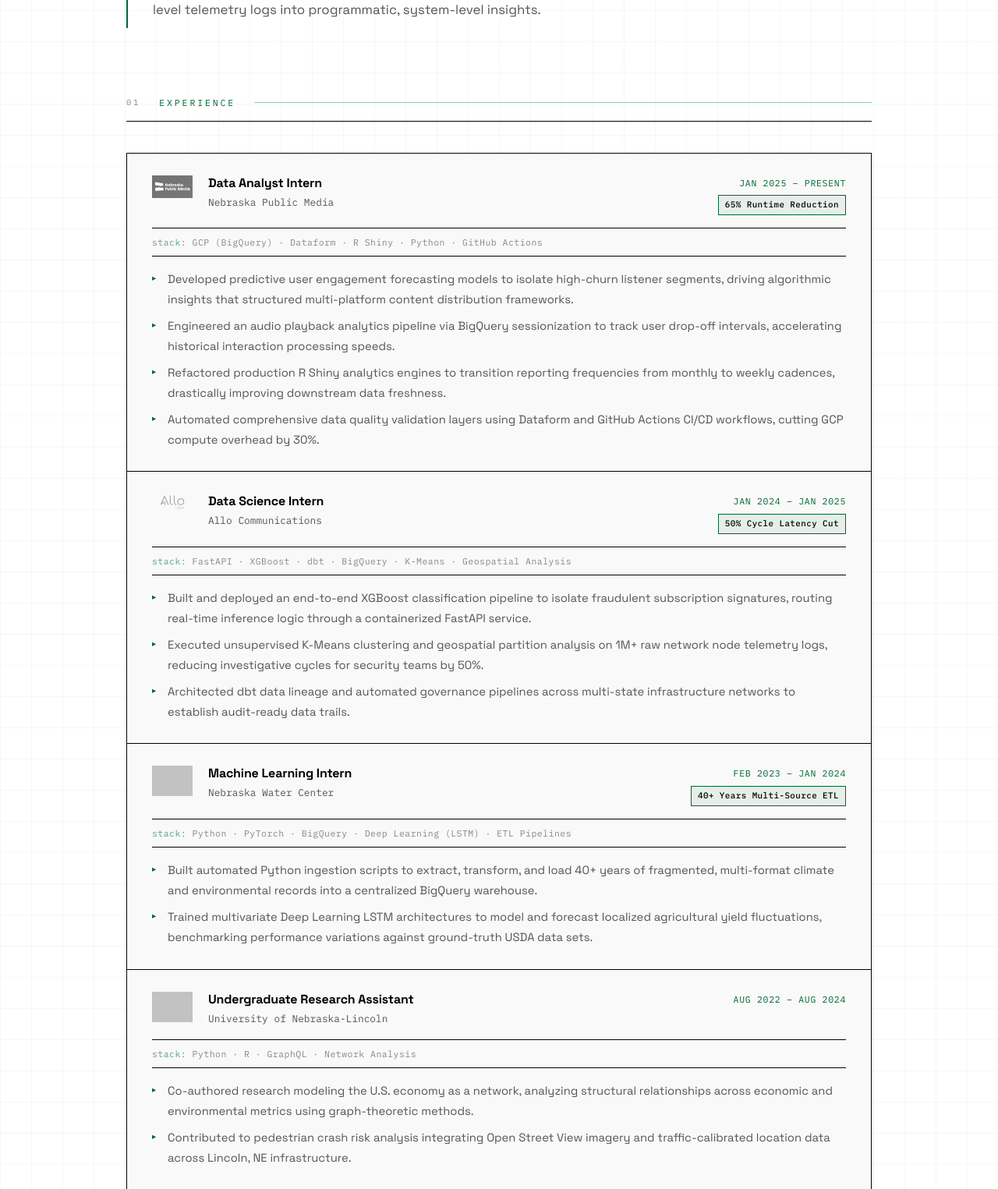
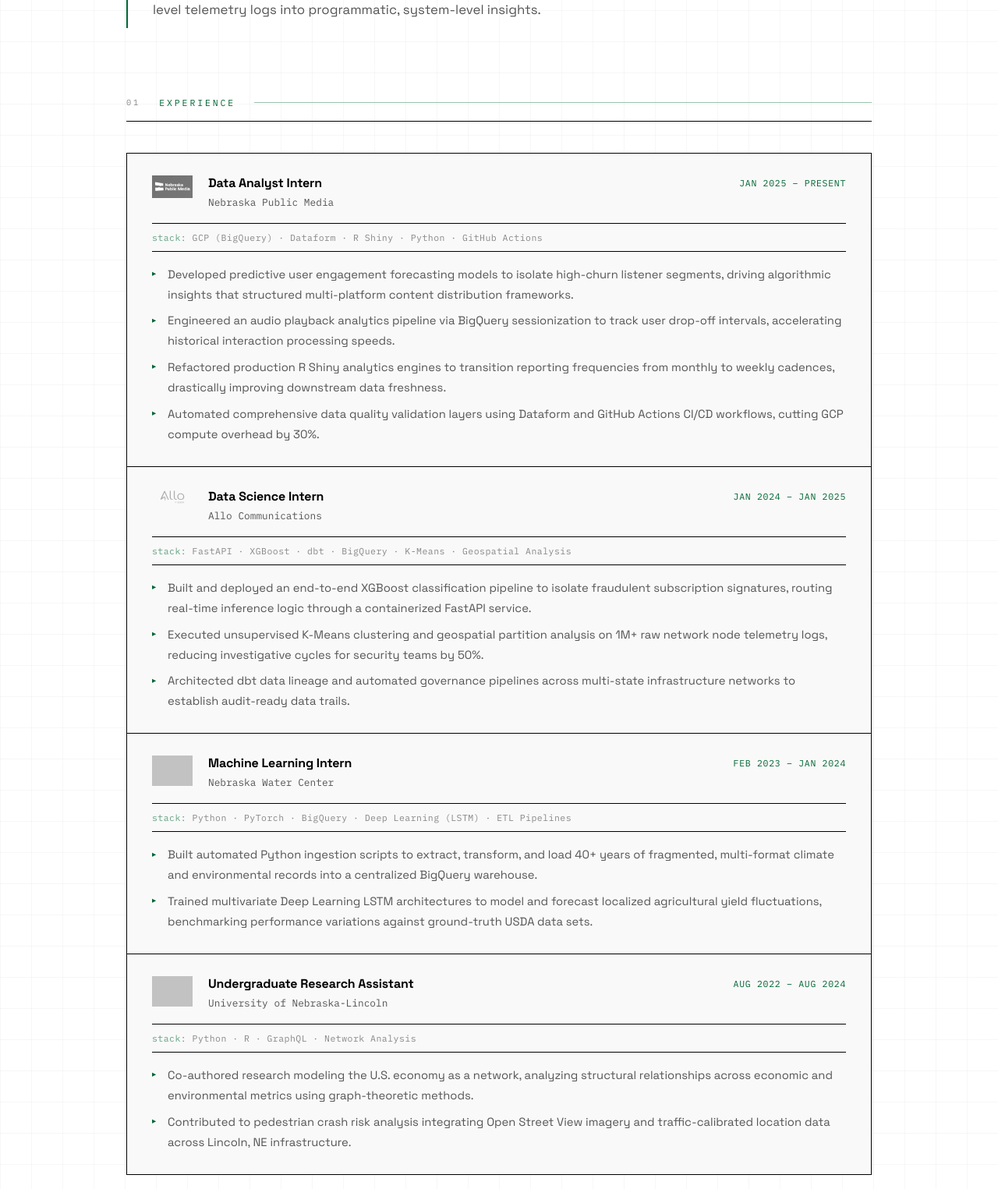
Before and after one commit to sagun-karki/portfolio-website, a Flask app: page / in a window 1280 px wide. Shown: the part 1027-2552 px from the top of the page at 78% size. Run offline with Flask 2, Linux system fonts and the light colour scheme; grey boxes are pictures that could not be loaded.

Commit message:
Remove experience impact metrics from data and UI
Drop the metric field and timeline badges so experience entries stay duration-and-bullets only.

Co-authored-by: Cursor <cursoragent@cursor.com>

```diff
--- a/api/static/css/sections.css
+++ b/api/static/css/sections.css
@@ -463,7 +463,7 @@
     font-weight: 400;
 }
 
-/* Right column: duration + metric badge */
+/* Right column: duration */
 .timeline-entry-right {
     display: flex;
     flex-direction: column;
@@ -480,20 +480,6 @@
     color: var(--accent);
     letter-spacing: 0.06em;
     text-transform: uppercase;
-}
-
-.timeline-metric {
-    display: inline-block;
-    font-family: var(--font-mono);
-    font-size: 0.68rem;
-    font-weight: 500;
-    color: var(--text-primary);
-    background-color: var(--accent-dim);
-    border: 1px solid var(--accent);
-    padding: 0.2rem 0.5rem;
-    letter-spacing: 0.04em;
-    text-align: right;
-    white-space: nowrap;
 }
 
 /* Tech stack tag line */
--- a/api/static/json/data.json
+++ b/api/static/json/data.json
@@ -25,7 +25,6 @@
       "logo": "NPM-logo.original.png",
       "duration": "Jan 2025 – Present",
       "stack": "GCP (BigQuery) · Dataform · R Shiny · Python · GitHub Actions",
-      "metric": "65% Runtime Reduction",
       "bullets": [
         "Developed predictive user engagement forecasting models to isolate high-churn listener segments, driving algorithmic insights that structured multi-platform content distribution frameworks.",
         "Engineered an audio playback analytics pipeline via BigQuery sessionization to track user drop-off intervals, accelerating historical interaction processing speeds.",
@@ -39,7 +38,6 @@
       "logo": "allo-fiber.svg",
       "duration": "Jan 2024 – Jan 2025",
       "stack": "FastAPI · XGBoost · dbt · BigQuery · K-Means · Geospatial Analysis",
-      "metric": "50% Cycle Latency Cut",
       "bullets": [
         "Built and deployed an end-to-end XGBoost classification pipeline to isolate fraudulent subscription signatures, routing real-time inference logic through a containerized FastAPI service.",
         "Executed unsupervised K-Means clustering and geospatial partition analysis on 1M+ raw network node telemetry logs, reducing investigative cycles for security teams by 50%.",
@@ -52,7 +50,6 @@
       "logo": "nwc.svg",
       "duration": "Feb 2023 – Jan 2024",
       "stack": "Python · PyTorch · BigQuery · Deep Learning (LSTM) · ETL Pipelines",
-      "metric": "40+ Years Multi-Source ETL",
       "bullets": [
         "Built automated Python ingestion scripts to extract, transform, and load 40+ years of fragmented, multi-format climate and environmental records into a centralized BigQuery warehouse.",
         "Trained multivariate Deep Learning LSTM architectures to model and forecast localized agricultural yield fluctuations, benchmarking performance variations against ground-truth USDA data sets."
@@ -64,7 +61,6 @@
       "logo": "nebraska-n.jpg",
       "duration": "Aug 2022 – Aug 2024",
       "stack": "Python · R · GraphQL · Network Analysis",
-      "metric": "",
       "bullets": [
         "Co-authored research modeling the U.S. economy as a network, analyzing structural relationships across economic and environmental metrics using graph-theoretic methods.",
         "Contributed to pedestrian crash risk analysis integrating Open Street View imagery and traffic-calibrated location data across Lincoln, NE infrastructure."
--- a/api/templates/index.html
+++ b/api/templates/index.html
@@ -119,9 +119,6 @@
             </div>
             <div class="timeline-entry-right">
               <p class="card-item-meta timeline-duration">{{ job.duration }}</p>
-              {% if job.metric %}
-              <span class="timeline-metric">{{ job.metric }}</span>
-              {% endif %}
             </div>
           </div>
           {% if job.stack %}
```
Also changed, not shown: .agent/data_structure.md.
